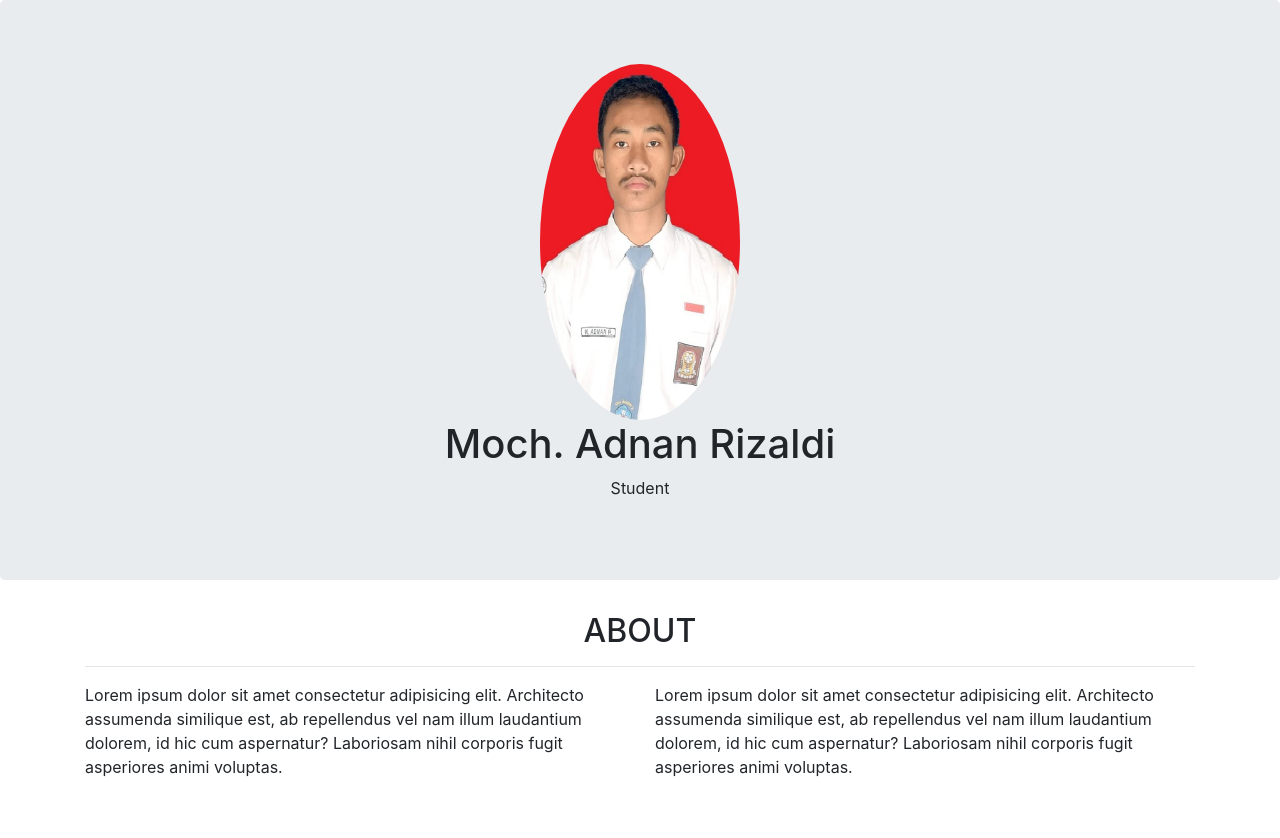
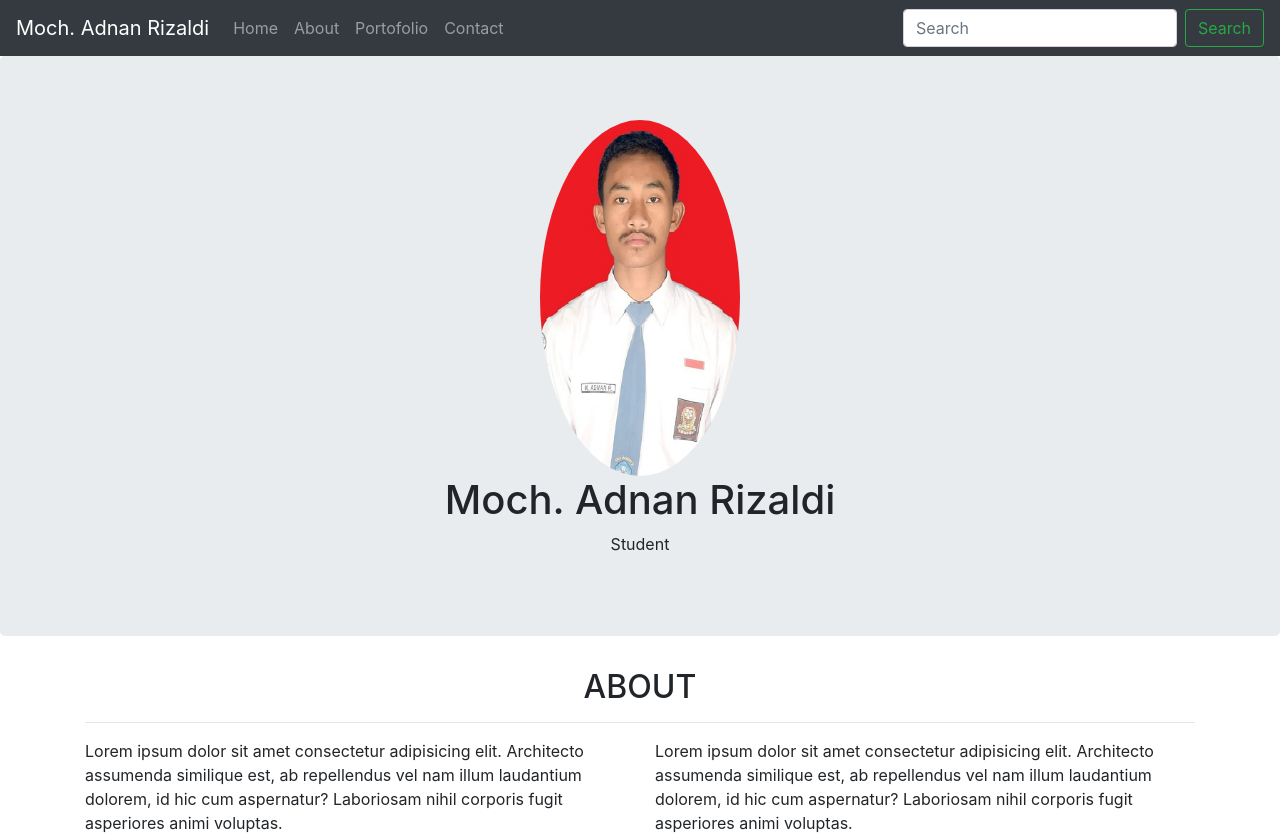
Before and after one commit to adnanrizaldi/adnan.github.io, a plain HTML site: page index.html in a window 1280 px wide. Shown: the top 838 px of the page. Drawn offline with Linux system fonts and the light colour scheme.

Commit message:
index2.html

```diff
--- a/index.html
+++ b/index.html
@@ -11,6 +11,35 @@
     <title>belajar bootstrap</title>
   </head>
 </head>
+<!-- awal navbar -->
+    <nav class="navbar navbar-expand-lg navbar-dark bg-dark">
+        <a class="navbar-brand" href="#">Moch. Adnan Rizaldi</a>
+        <button class="navbar-toggler" type="button" data-toggle="collapse" data-target="#navbarSupportedContent" aria-controls="navbarSupportedContent" aria-expanded="false" aria-label="Toggle navigation">
+            <span class="navbar-toggler-icon"></span>
+        </button>
+        <div class="collapse navbar-collapse" id="navbarSupportedContent">
+            <ul class="navbar-nav mr-auto">
+                <li class="nav-item">
+                    <a class="nav-link" href="#">Home</a>
+                </li>
+                <li class="nav-item">
+                    <a class="nav-link" href="#about">About</a>
+                </li>
+                <li class="nav-item">
+                        <a class="nav-link" href="#portofolio">Portofolio</a>
+                </li>
+                <li class="nav-item">
+                        <a class="nav-link" href="#contact">Contact</a>
+                </li>
+            </ul>
+            <form class="form-inline my-2 my-lg-0">
+                <input class="form-control mr-sm-2" type="search" placeholder="Search" aria-label="Search">
+                <button class="btn btn-outline-success my-2 my-sm-0" type="submit">Search</button>
+            </form>
+        </div>
+    </nav>
+<!-- akhir navbar -->
+
 <!-- jumbotron -->
 <body>
         <div class="jumbotron text-center">
```
